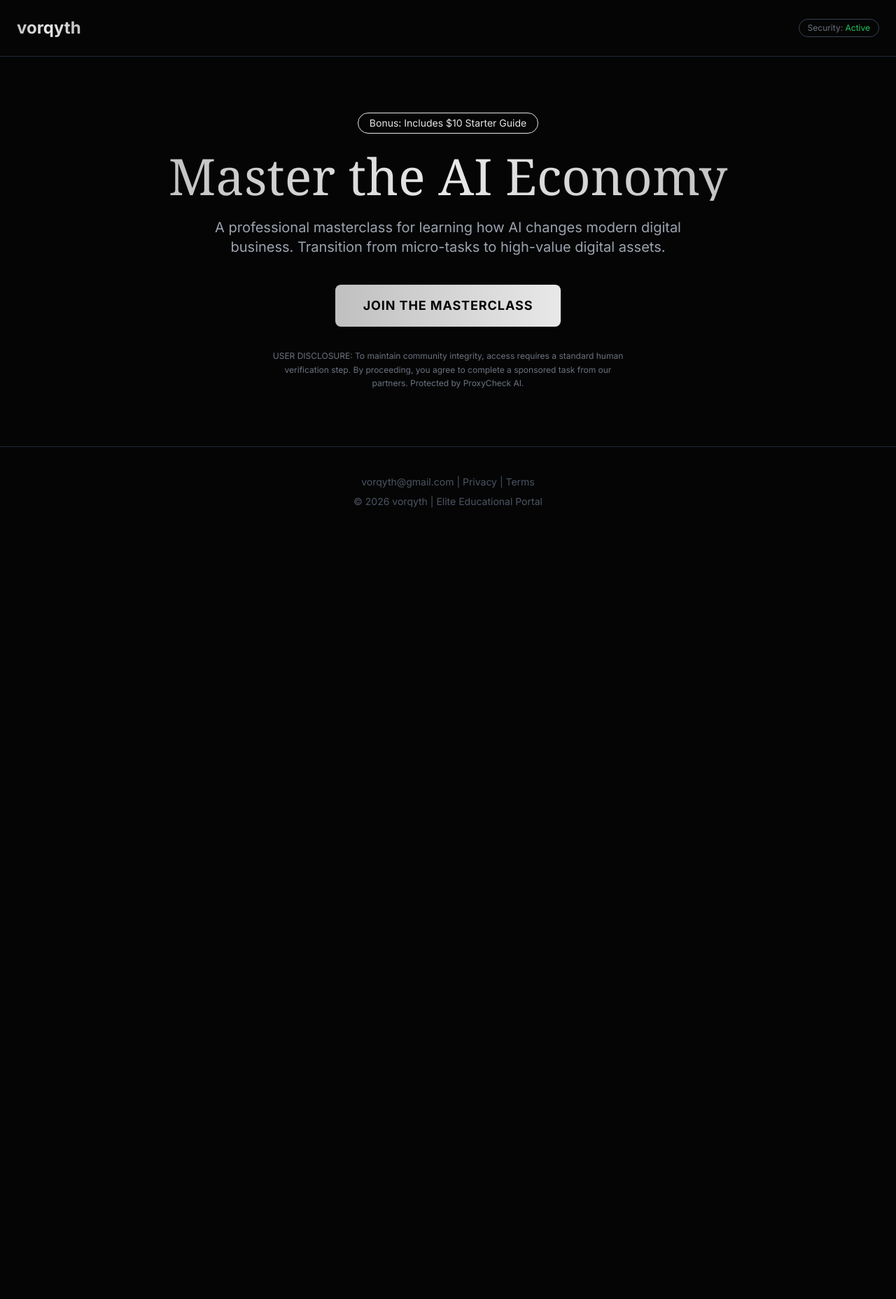
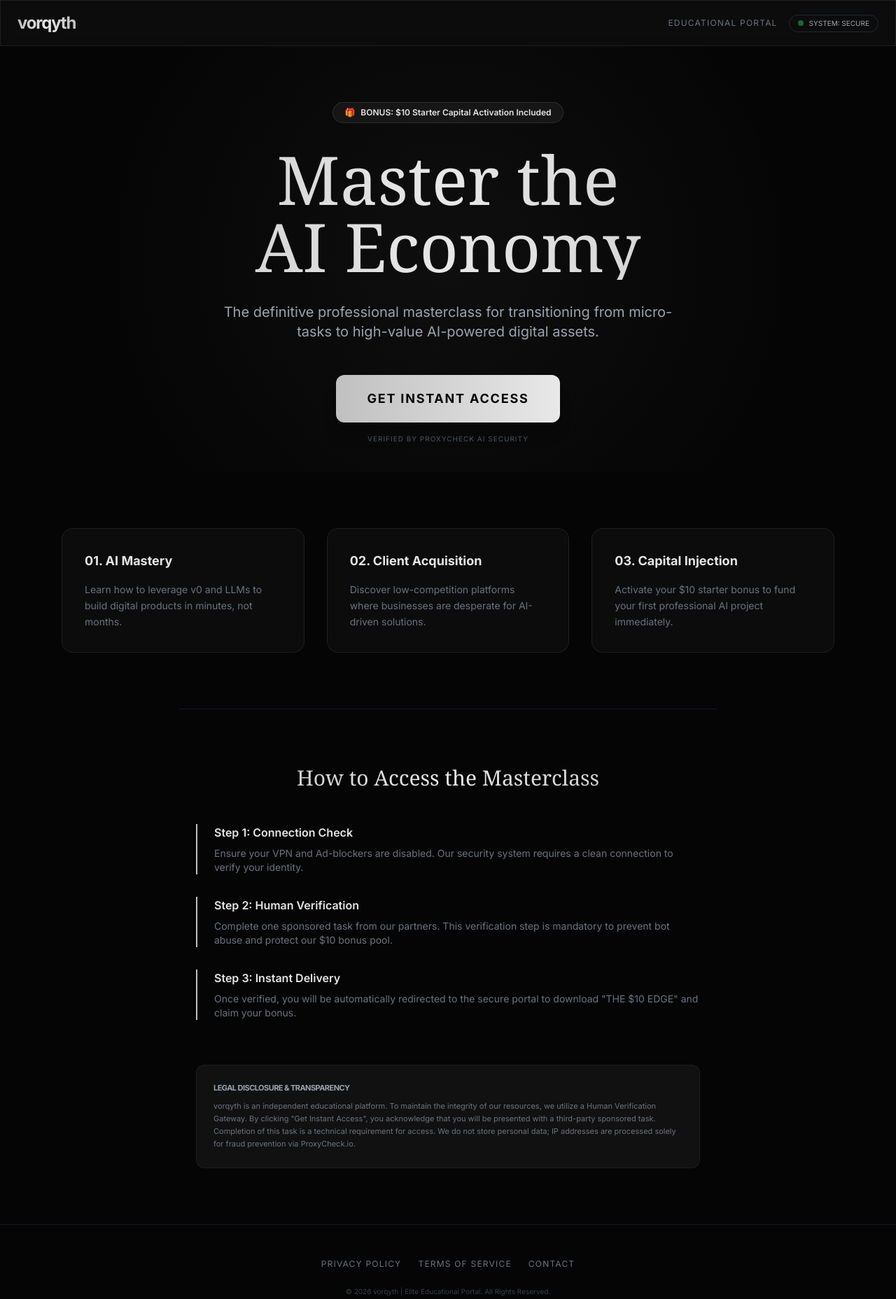
Before and after one commit to vorqyth/book, a plain HTML site: page index.html in a window 1280 px wide. Shown: the whole page at 70% size. Before the commit the page ends 800 px from the top, so only its background shows below. Drawn offline with nearby package versions, Linux system fonts and the light colour scheme; no server answers.

Commit message:
Add files via upload

```diff
--- a/index.html
+++ b/index.html
@@ -7,11 +7,13 @@
     <script src="https://cdn.tailwindcss.com"></script>
     <link href="https://fonts.googleapis.com/css2?family=Inter:wght@300;400;600;700&family=Playfair+Display:wght@700&display=swap" rel="stylesheet">
     <style>
-        body { font-family: 'Inter', sans-serif; background-color: #050505; color: #e5e5e5; }
+        body { font-family: 'Inter', sans-serif; background-color: #050505; color: #e5e5e5; scroll-behavior: smooth; }
         .silver-gradient { background: linear-gradient(90deg, #C0C0C0 0%, #E8E8E8 50%, #C0C0C0 100%); -webkit-background-clip: text; -webkit-text-fill-color: transparent; }
-        .silver-btn { background: linear-gradient(90deg, #C0C0C0, #E8E8E8); color: #050505; transition: all 0.3s ease; }
-        .silver-btn:hover { transform: translateY(-2px); box-shadow: 0 4px 15px rgba(192, 192, 192, 0.3); }
-        #security-overlay { display: none; position: fixed; inset: 0; background: rgba(5, 5, 5, 0.95); z-index: 9999; align-items: center; justify-content: center; text-align: center; }
+        .silver-btn { background: linear-gradient(90deg, #C0C0C0, #E8E8E8); color: #050505; transition: all 0.3s cubic-bezier(0.4, 0, 0.2, 1); }
+        .silver-btn:hover { transform: translateY(-3px); box-shadow: 0 10px 20px rgba(192, 192, 192, 0.2); }
+        .glass-card { background: rgba(255, 255, 255, 0.03); border: 1px solid rgba(192, 192, 192, 0.1); backdrop-filter: blur(10px); }
+        #security-overlay { display: none; position: fixed; inset: 0; background: rgba(5, 5, 5, 0.98); z-index: 9999; align-items: center; justify-content: center; text-align: center; }
+        .instruction-step { border-left: 2px solid #C0C0C0; padding-left: 1.5rem; margin-bottom: 1.5rem; }
     </style>
 
     <!-- Affmine Locker Script -->
@@ -19,48 +21,104 @@
 </head>
 <body>
 
-    <!-- Security Overlay (Hidden by default) -->
+    <!-- Security Overlay -->
     <div id="security-overlay">
-        <div class="p-8">
-            <div class="animate-spin rounded-full h-16 w-16 border-t-2 border-b-2 border-silver-400 mx-auto mb-4"></div>
-            <h2 class="text-2xl font-bold silver-gradient mb-2">Verifying Connection...</h2>
-            <p class="text-gray-400">Ensuring a secure environment for our educational portal.</p>
+        <div class="p-8 max-w-md">
+            <div class="animate-spin rounded-full h-16 w-16 border-t-2 border-b-2 border-silver-400 mx-auto mb-6"></div>
+            <h2 class="text-2xl font-bold silver-gradient mb-4">Analyzing Connection Integrity</h2>
+            <p class="text-gray-400 text-sm leading-relaxed">Our AI-driven security system is verifying your connection to ensure a safe educational environment. This takes only a moment.</p>
         </div>
     </div>
 
-    <!-- Main Content -->
-    <nav class="p-6 flex justify-between items-center border-b border-gray-800">
-        <div class="text-2xl font-bold silver-gradient">vorqyth</div>
-        <div class="text-xs text-gray-500 border border-gray-700 px-3 py-1 rounded-full">Security: <span id="status-text" class="text-green-500">Active</span></div>
+    <!-- Navigation -->
+    <nav class="sticky top-0 z-50 glass-card px-6 py-4 flex justify-between items-center">
+        <div class="text-2xl font-bold silver-gradient tracking-tighter">vorqyth</div>
+        <div class="flex items-center gap-4">
+            <span class="hidden md:inline text-xs text-gray-500 uppercase tracking-widest">Educational Portal</span>
+            <div class="text-[10px] text-gray-400 border border-gray-800 px-3 py-1 rounded-full flex items-center gap-2">
+                <span class="w-2 h-2 bg-green-500 rounded-full animate-pulse"></span>
+                SYSTEM: SECURE
+            </div>
+        </div>
     </nav>
 
-    <main class="max-w-4xl mx-auto px-6 py-20 text-center">
-        <div class="inline-block px-4 py-1 rounded-full border border-silver-500/30 text-silver-400 text-sm mb-6">
-            Bonus: Includes $10 Starter Guide
+    <!-- Hero Section -->
+    <header class="relative pt-20 pb-10 px-6 text-center overflow-hidden">
+        <div class="absolute top-0 left-1/2 -translate-x-1/2 w-full h-full bg-[radial-gradient(circle_at_center,rgba(192,192,192,0.05)_0%,transparent_70%)]"></div>
+
+        <div class="relative z-10">
+            <div class="inline-flex items-center gap-2 px-4 py-1.5 rounded-full bg-white/5 border border-white/10 text-silver-300 text-xs font-semibold mb-8">
+                <span class="text-yellow-500">🎁</span> BONUS: $10 Starter Capital Activation Included
+            </div>
+            <h1 class="text-5xl md:text-8xl font-serif mb-8 silver-gradient leading-tight">Master the <br>AI Economy</h1>
+            <p class="text-lg md:text-xl text-gray-400 mb-12 max-w-2xl mx-auto leading-relaxed">
+                The definitive professional masterclass for transitioning from micro-tasks to high-value AI-powered digital assets.
+            </p>
+
+            <div class="flex flex-col items-center gap-4">
+                <button onclick="startVerification()" class="silver-btn w-full max-w-xs px-8 py-5 rounded-xl font-bold text-lg uppercase tracking-widest shadow-xl">
+                    Get Instant Access
+                </button>
+                <p class="text-[10px] text-gray-600 uppercase tracking-widest">Verified by ProxyCheck AI Security</p>
+            </div>
         </div>
-        <h1 class="text-5xl md:text-7xl font-serif mb-6 silver-gradient">Master the AI Economy</h1>
-        <p class="text-xl text-gray-400 mb-10 max-w-2xl mx-auto">
-            A professional masterclass for learning how AI changes modern digital business. Transition from micro-tasks to high-value digital assets.
-        </p>
+    </header>
 
-        <button onclick="startVerification()" class="silver-btn px-10 py-4 rounded-lg font-bold text-lg uppercase tracking-wider">
-            Join the Masterclass
-        </button>
+    <!-- Value Section -->
+    <section class="max-w-6xl mx-auto px-6 py-20 grid md:grid-cols-3 gap-8">
+        <div class="glass-card p-8 rounded-2xl">
+            <h3 class="text-silver-300 font-bold mb-4 text-lg">01. AI Mastery</h3>
+            <p class="text-gray-500 text-sm leading-relaxed">Learn how to leverage v0 and LLMs to build digital products in minutes, not months.</p>
+        </div>
+        <div class="glass-card p-8 rounded-2xl">
+            <h3 class="text-silver-300 font-bold mb-4 text-lg">02. Client Acquisition</h3>
+            <p class="text-gray-500 text-sm leading-relaxed">Discover low-competition platforms where businesses are desperate for AI-driven solutions.</p>
+        </div>
+        <div class="glass-card p-8 rounded-2xl">
+            <h3 class="text-silver-300 font-bold mb-4 text-lg">03. Capital Injection</h3>
+            <p class="text-gray-500 text-sm leading-relaxed">Activate your $10 starter bonus to fund your first professional AI project immediately.</p>
+        </div>
+    </section>
 
-        <p class="mt-8 text-xs text-gray-500 max-w-lg mx-auto leading-relaxed">
-            USER DISCLOSURE: To maintain community integrity, access requires a standard human verification step. By proceeding, you agree to complete a sponsored task from our partners. Protected by ProxyCheck AI.
-        </p>
-    </main>
+    <!-- Worker Instructions & Transparency -->
+    <section class="max-w-3xl mx-auto px-6 py-20 border-t border-gray-900">
+        <h2 class="text-3xl font-serif mb-12 silver-gradient text-center">How to Access the Masterclass</h2>
 
-    <footer class="border-t border-gray-800 py-10 text-center text-gray-600 text-sm">
-        <p>vorqyth@gmail.com | <a href="privacy.html" class="hover:text-silver-400">Privacy</a> | <a href="terms.html" class="hover:text-silver-400">Terms</a></p>
-        <p class="mt-2">© 2026 vorqyth | Elite Educational Portal</p>
+        <div class="space-y-8">
+            <div class="instruction-step">
+                <h4 class="text-silver-200 font-semibold mb-2">Step 1: Connection Check</h4>
+                <p class="text-gray-500 text-sm">Ensure your VPN and Ad-blockers are disabled. Our security system requires a clean connection to verify your identity.</p>
+            </div>
+            <div class="instruction-step">
+                <h4 class="text-silver-200 font-semibold mb-2">Step 2: Human Verification</h4>
+                <p class="text-gray-500 text-sm">Complete one sponsored task from our partners. This verification step is mandatory to prevent bot abuse and protect our $10 bonus pool.</p>
+            </div>
+            <div class="instruction-step">
+                <h4 class="text-silver-200 font-semibold mb-2">Step 3: Instant Delivery</h4>
+                <p class="text-gray-500 text-sm">Once verified, you will be automatically redirected to the secure portal to download "THE $10 EDGE" and claim your bonus.</p>
+            </div>
+        </div>
+
+        <!-- Legal Disclosure (Affmine Compliance) -->
+        <div class="mt-16 p-6 rounded-xl bg-white/5 border border-white/5 text-[11px] text-gray-500 leading-relaxed">
+            <p class="font-bold text-gray-400 mb-2 uppercase tracking-tighter">Legal Disclosure & Transparency</p>
+            vorqyth is an independent educational platform. To maintain the integrity of our resources, we utilize a Human Verification Gateway. By clicking "Get Instant Access", you acknowledge that you will be presented with a third-party sponsored task. Completion of this task is a technical requirement for access. We do not store personal data; IP addresses are processed solely for fraud prevention via ProxyCheck.io.
+        </div>
+    </section>
+
+    <!-- Footer -->
+    <footer class="border-t border-gray-900 py-12 px-6 text-center">
+        <div class="flex justify-center gap-6 mb-6 text-xs text-gray-500 uppercase tracking-widest">
+            <a href="privacy.html" class="hover:text-silver-300 transition-colors">Privacy Policy</a>
+            <a href="terms.html" class="hover:text-silver-300 transition-colors">Terms of Service</a>
+            <a href="mailto:vorqyth@gmail.com" class="hover:text-silver-300 transition-colors">Contact</a>
+        </div>
+        <p class="text-[10px] text-gray-700">© 2026 vorqyth | Elite Educational Portal. All Rights Reserved.</p>
     </footer>
 
     <script>
         const apiKey = 'Lik3clNG6PMbrHuHo6hPI9iRst3SmsXL';
 
-        // ProxyCheck.io Logic
         async function checkSecurity() {
             try {
                 const response = await fetch(`https://proxycheck.io/v2/?key=${apiKey}&vpn=1&asn=1`);
@@ -69,15 +127,16 @@
 
                 if (data[ip] && (data[ip].proxy === 'yes' || data[ip].type === 'VPN')) {
                     document.body.innerHTML = `
-                        <div class="flex items-center justify-center h-screen text-center p-10">
-                            <div>
+                        <div class="flex items-center justify-center h-screen text-center p-10 bg-[#050505]">
+                            <div class="max-w-md">
                                 <h1 class="text-3xl font-bold text-red-500 mb-4">Access Restricted</h1>
-                                <p class="text-gray-400">VPN or Proxy detected. Please disable it and refresh to access the masterclass.</p>
+                                <p class="text-gray-400 mb-6">VPN or Proxy detected. To protect our community and partners, access is only allowed from direct residential connections.</p>
+                                <button onclick="window.location.reload()" class="silver-btn px-6 py-2 rounded-lg font-bold">Retry Connection</button>
                             </div>
                         </div>`;
                 }
             } catch (error) {
-                console.log("Security check skipped or failed.");
+                console.warn("Security check bypassed due to network error.");
             }
         }
 
@@ -85,15 +144,16 @@
             const overlay = document.getElementById('security-overlay');
             overlay.style.display = 'flex';
 
-            // Simulate a professional check before showing the locker
+            // Professional delay to ensure script is ready
             setTimeout(() => {
                 overlay.style.display = 'none';
                 if (typeof call_locker === 'function') {
                     call_locker();
                 } else {
-                    alert("Verification system is initializing. Please try again in a moment.");
+                    // Fallback if script fails to load
+                    window.location.href = "https://hubverify.com/cl/?o=69f223bbc1f3c";
                 }
-            }, 1500);
+            }, 2000);
         }
 
         window.onload = checkSecurity;
```
